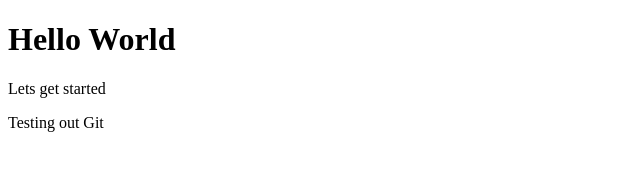
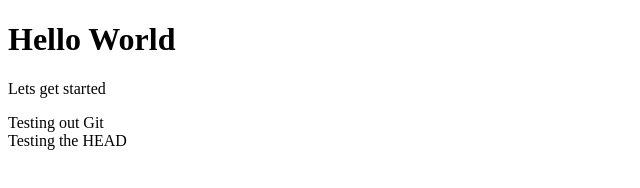
Before and after one commit to Mayordan/Git, a plain HTML site: page index.html in a window 1280 px wide. Shown: the whole page, without its empty margins (0-640 px from the left). Drawn offline with Linux system fonts and the light colour scheme.

Commit message:
Test head

```diff
--- a/index.html
+++ b/index.html
@@ -11,5 +11,6 @@
     <p>Lets get started</p>
 
     <div>Testing out Git</div>
+    <div>Testing the HEAD</div>
   </body>
 </html>
```
